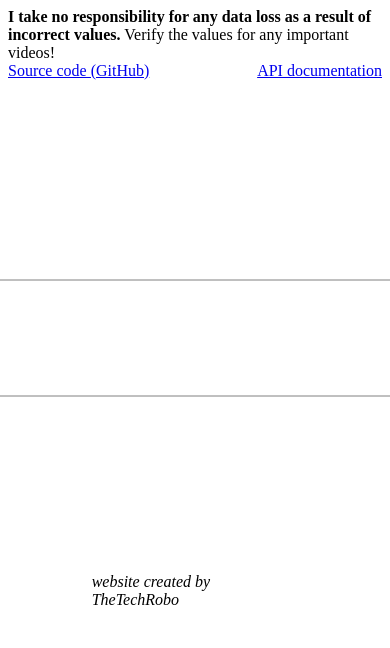
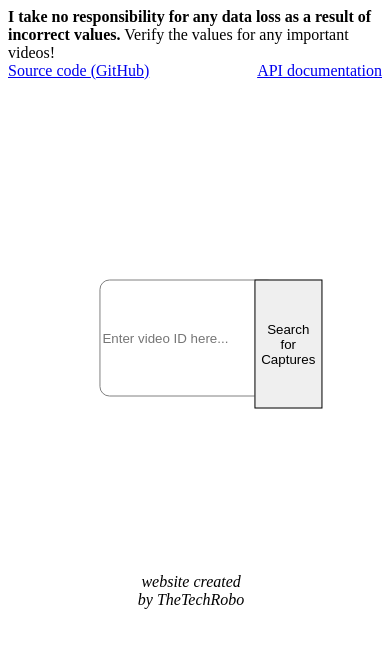
Before and after one commit to TheTechRobo/youtubevideofinder, a Flask app: page / in a window 390 px wide; the page is wider, and only the part inside the window is pictured. Shown: the top 648 px of that part. Run offline with Flask 2, Linux system fonts and the light colour scheme.

Commit message:
Improve mobile compatibility
Addresses #7, requires feedback

```diff
--- a/templates/api.html
+++ b/templates/api.html
@@ -8,6 +8,7 @@ body {
 </style>
   </head>
   <body>
+    <p>Please don't spam my servers - anyone that spams too much may be banned. Contact me on Discord (TheTechRobo#7420) or IRC (TheTechRobo on hackint) to discuss.</p>
     <h1>API Documentation</h1>
     <h3>Call: GET <code>/find/$videoid</code></h3>
     <p>
--- a/templates/fid.html
+++ b/templates/fid.html
@@ -11,5 +11,6 @@ body {
     <h1>fid is deprecated</h1>
     <i>Well, it wasn't actually ever supported, so...</i>
     <p>While I don't <i>like</i> using JavaScript for the basic site functionality, it makes stuff a lot easier and more modern-feeling.</p>
+    <p>If you want to use the data in your own project, and that's why you're looking at this, the API is publicly documented. Please don't spam my servers, though - anyone that spams too much may be banned. Contact me on Discord (TheTechRobo#7420) or IRC (TheTechRobo on hackint) to discuss.</p>
   </body>
 </html>
--- a/templates/init.html
+++ b/templates/init.html
@@ -5,6 +5,7 @@
     <title>YouTube Video Archives</title>
     <style>
 #contenu {
+  width: 49%;
   position: absolute;
   left: 50%;
   top: 40%;
@@ -12,18 +13,27 @@
   transform: translate(-50%, -50%);
 }
 #data {
+  width: 30%;
   position: absolute;
   left: 49%;
   top: 70%;
   -webkit-transform: translate(-50%, -50%);
   transform: translate(-50%, -50%);
 }
+
+@media (min-height: 1250px) {
+  #data {
+    top: 40%;
+  }
+  #contenu {
+    top: 20%;
+  }
+}
+
 input {
   padding-top: 50px;
   padding-bottom: 50px;
-  width: 740px;
-  /*padding-left: 275px;
-    padding-right: 275px;*/
+  width: 90%;
   display: inline;
   border-radius: 10px;
   border: 1px solid grey;
@@ -42,7 +52,7 @@ button {
 :focus {
   border: 1px solid cyan;
 }
-.grn {
+.green {
   color: green;
   background-color: black;
 }
@@ -104,7 +114,7 @@ button {
                 colour = "yellow";
               }
               else if (wbm.archived) {
-                colour = "grn";
+                colour = "green";
               }
               else {
                 colour = "red";
@@ -141,6 +151,7 @@ button {
     <noscript>
 <style>
 .contenu, .data {
+  width: 100%;
   display: none;
 }
 </style>
@@ -156,7 +167,7 @@ button {
       <span id="int"></span>
     </div>
     <div id="data">
-      <i>website created by TheTechRobo</i>
+      <p style="text-align: center;"><i>website created by TheTechRobo</i></p>
     </div>
     <div id="warning">
       <b>I take no responsibility for any data loss as a result of incorrect values.</b> Verify the values for any important videos!
```
